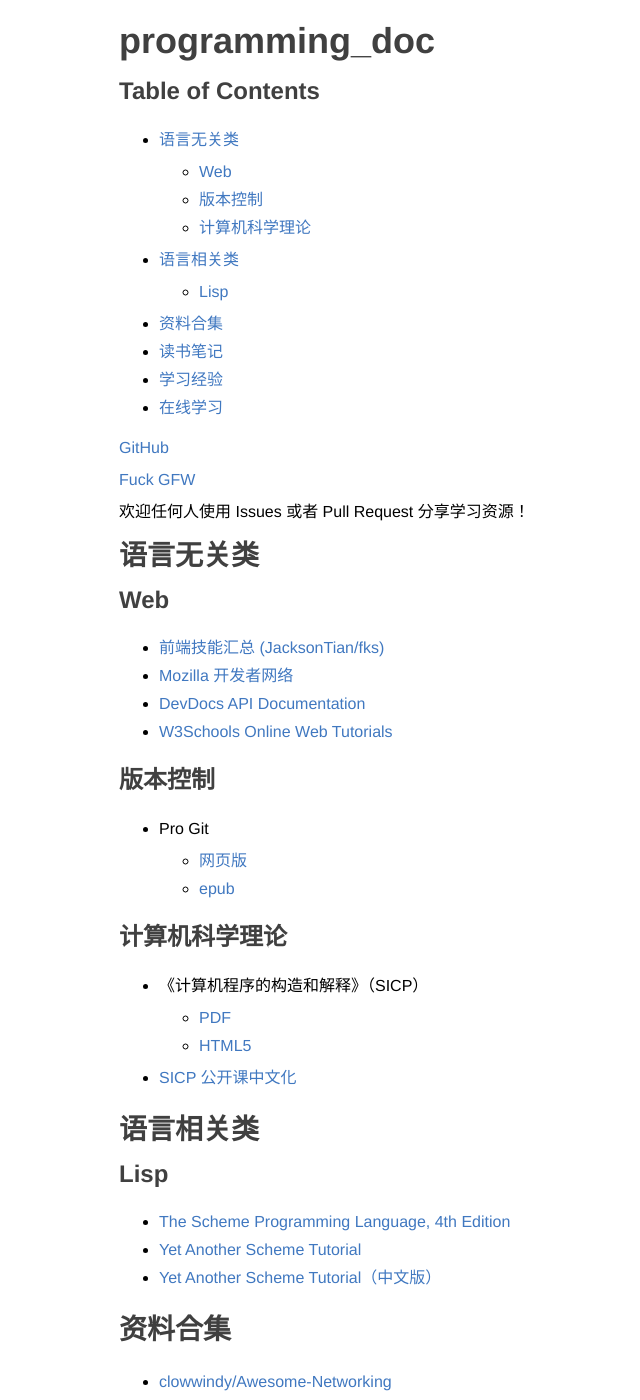
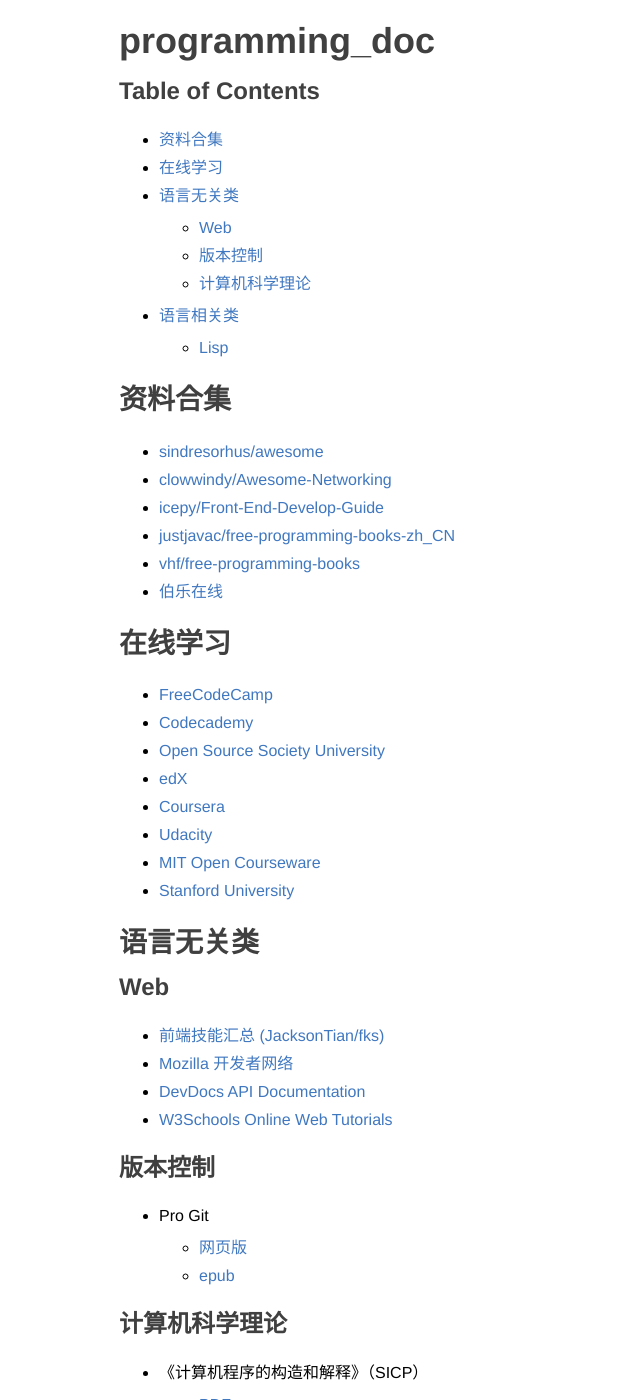
Before and after one commit to ccoode/awesome, a Jekyll site: the page built from index.md, in a window 1280 px wide and 1400 px high. Shown: the whole window, without its empty margins (147-787 px from the left). Built offline with Jekyll 4.4.1, drawn with Linux system fonts in a browser that asks for light colours; our own code applies the rules of GitHub Pages for plain Markdown files; some of the changed text lies outside the part shown.

Commit message:
Update index.md

```diff
--- a/index.md
+++ b/index.md
@@ -2,11 +2,25 @@
 title: programming_doc
 ---
 
-[GitHub](https://github.com/ccoode/programming_doc)
+## 资料合集
 
-[Fuck GFW](fuckgfw.md)
+* [sindresorhus/awesome](https://github.com/sindresorhus/awesome)
+* [clowwindy/Awesome-Networking](https://github.com/clowwindy/Awesome-Networking)
+* [icepy/Front-End-Develop-Guide](https://github.com/icepy/Front-End-Develop-Guide)
+* [justjavac/free-programming-books-zh_CN](https://github.com/justjavac/free-programming-books-zh_CN)
+* [vhf/free-programming-books](https://github.com/vhf/free-programming-books)
+* [伯乐在线](https://github.com/jobbole)
 
-欢迎任何人使用 Issues 或者 Pull Request 分享学习资源！
+## 在线学习
+
+* [FreeCodeCamp](https://www.freecodecamp.com/)
+* [Codecademy](https://www.codecademy.com)
+* [Open Source Society University](https://github.com/open-source-society/computer-science)
+* [edX](https://www.edx.org/)
+* [Coursera](https://www.coursera.org/)
+* [Udacity](https://www.udacity.com/)
+* [MIT Open Courseware](http://ocw.mit.edu/courses/#electrical-engineering-and-computer-science)
+* [Stanford University](https://lagunita.stanford.edu/)
 
 ## 语言无关类
 
@@ -37,35 +51,3 @@
 * [The Scheme Programming Language, 4th Edition](http://www.scheme.com/tspl4/)
 * [Yet Another Scheme Tutorial](http://www.shido.info/lisp/idx_scm_e.html)
 * [Yet Another Scheme Tutorial（中文版）](http://deathking.github.io/yast-cn/index.html)
-
-## 资料合集
-
-* [clowwindy/Awesome-Networking](https://github.com/clowwindy/Awesome-Networking)
-* [icepy/Front-End-Develop-Guide](https://github.com/icepy/Front-End-Develop-Guide)
-* [justjavac/free-programming-books-zh_CN](https://github.com/justjavac/free-programming-books-zh_CN)
-* [vhf/free-programming-books](https://github.com/vhf/free-programming-books)
-* [伯乐在线](https://github.com/jobbole)
-
-## 读书笔记
-
-* [free-programming-books-zh_CN #读书笔记及其它](https://github.com/justjavac/free-programming-books-zh_CN#%E8%AF%BB%E4%B9%A6%E7%AC%94%E8%AE%B0%E5%8F%8A%E5%85%B6%E5%AE%83)
-* [我如何用二十天刷完 SICP · 梁杰的个人博客](http://numbbbbb.com/2016/03/28/20160328_%E6%88%91%E5%A6%82%E4%BD%95%E7%94%A8%E4%B8%A4%E5%91%A8%E6%97%B6%E9%97%B4%E5%88%B7%E5%AE%8C%20SICP/)
-* [黑客的含义 - 阮一峰的网络日志](http://www.ruanyifeng.com/blog/2011/04/on_hacker.html)
-
-## 学习经验
-
-* [如何学习编程语言](http://zh.wikihow.com/%E5%AD%A6%E4%B9%A0%E7%BC%96%E7%A8%8B%E8%AF%AD%E8%A8%80)
-* [如何长时间高效学习？ - 知乎](https://www.zhihu.com/question/28358499/answer/43002343)
-* [如何掌握程序语言-backup](http://yinwang0.lofter.com/post/183ec2_47bea8)
-* [如何成为黑客 · Dark Side](http://idarkside.org/docs/hacker-howto.html)
-
-## 在线学习
-
-* [FreeCodeCamp](https://www.freecodecamp.com/)
-* [Codecademy](https://www.codecademy.com)
-* [Open Source Society University](https://github.com/open-source-society/computer-science)
-* [edX](https://www.edx.org/)
-* [Coursera](https://www.coursera.org/)
-* [Udacity](https://www.udacity.com/)
-* [MIT Open Courseware](http://ocw.mit.edu/courses/#electrical-engineering-and-computer-science)
-* [Stanford University](https://lagunita.stanford.edu/)
```
